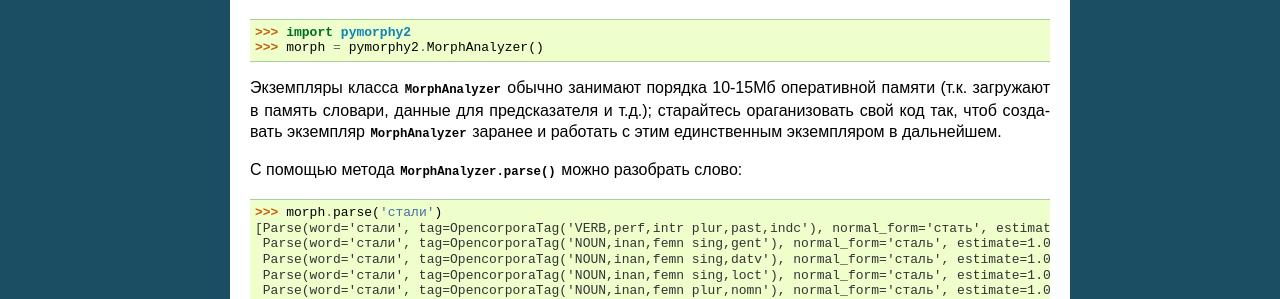
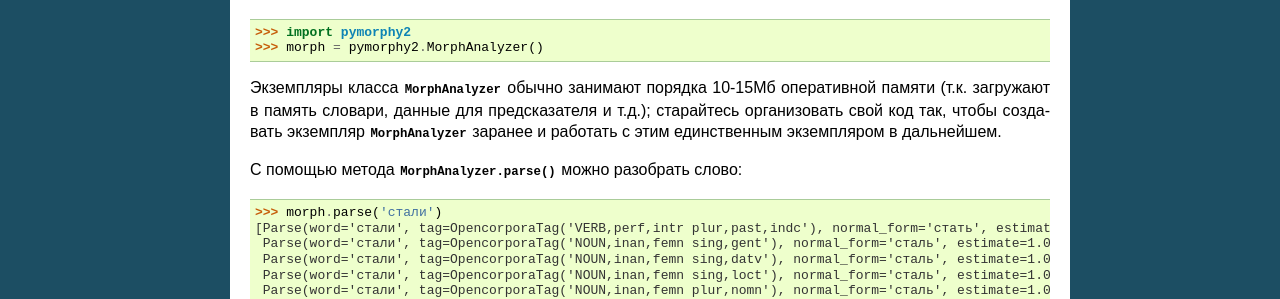
Before and after one commit to pymorphy2/pymorphy2, a Sphinx documentation site: the page built from docs/user/guide.rst, in a window 1280 px wide and 900 px high, scrolled down 407 px. Shown: the part 181-480 px from the top of the window. Built offline with Sphinx 7.4.7, drawn with Linux system fonts in a browser that asks for light colours.

Commit message:
Fixed a pair types in user guide

```diff
--- a/docs/user/guide.rst
+++ b/docs/user/guide.rst
@@ -45,8 +45,8 @@
 
 Экземпляры класса :class:`MorphAnalyzer` обычно занимают порядка
 10-15Мб оперативной памяти (т.к. загружают в память словари, данные
-для предсказателя и т.д.); старайтесь ораганизовать свой код так,
-чтоб создавать экземпляр :class:`MorphAnalyzer` заранее и работать
+для предсказателя и т.д.); старайтесь организовать свой код так,
+чтобы создавать экземпляр :class:`MorphAnalyzer` заранее и работать
 с этим единственным экземпляром в дальнейшем.
 
 С помощью метода :meth:`MorphAnalyzer.parse` можно разобрать слово::
```
